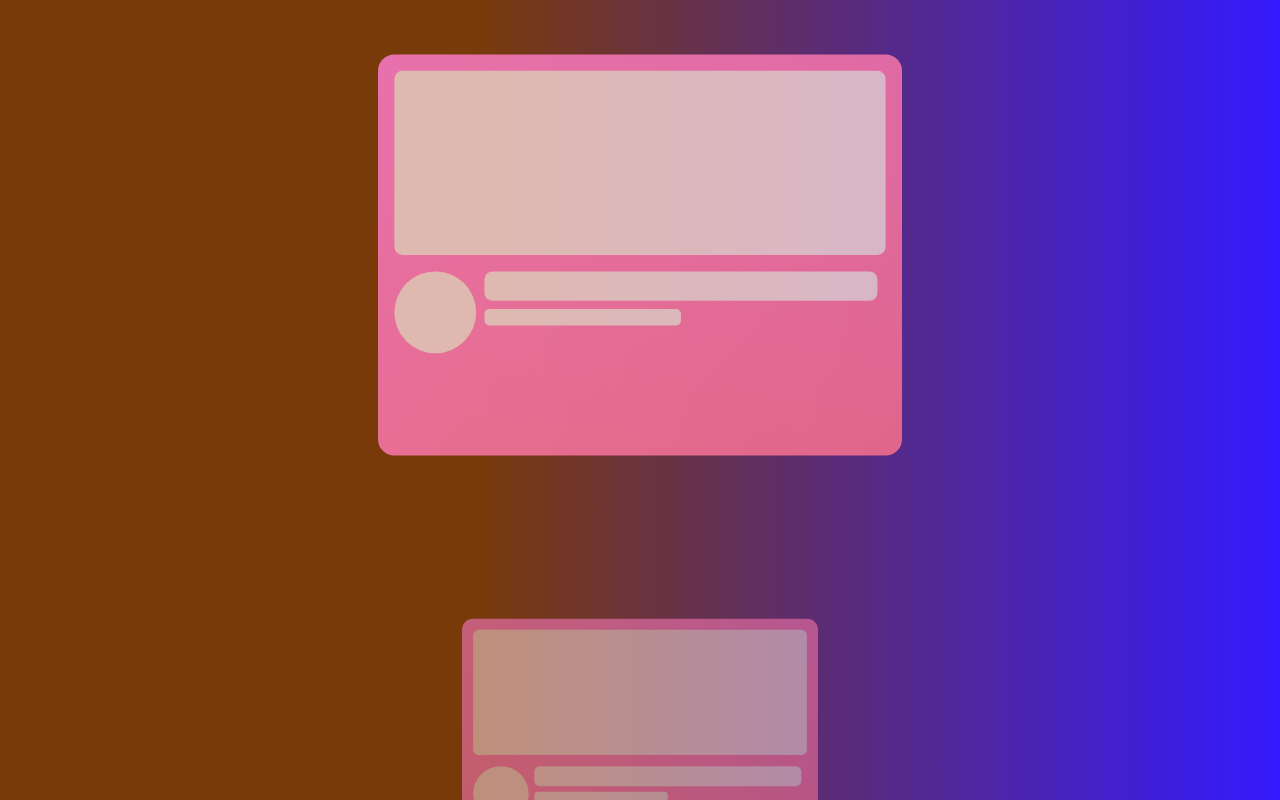
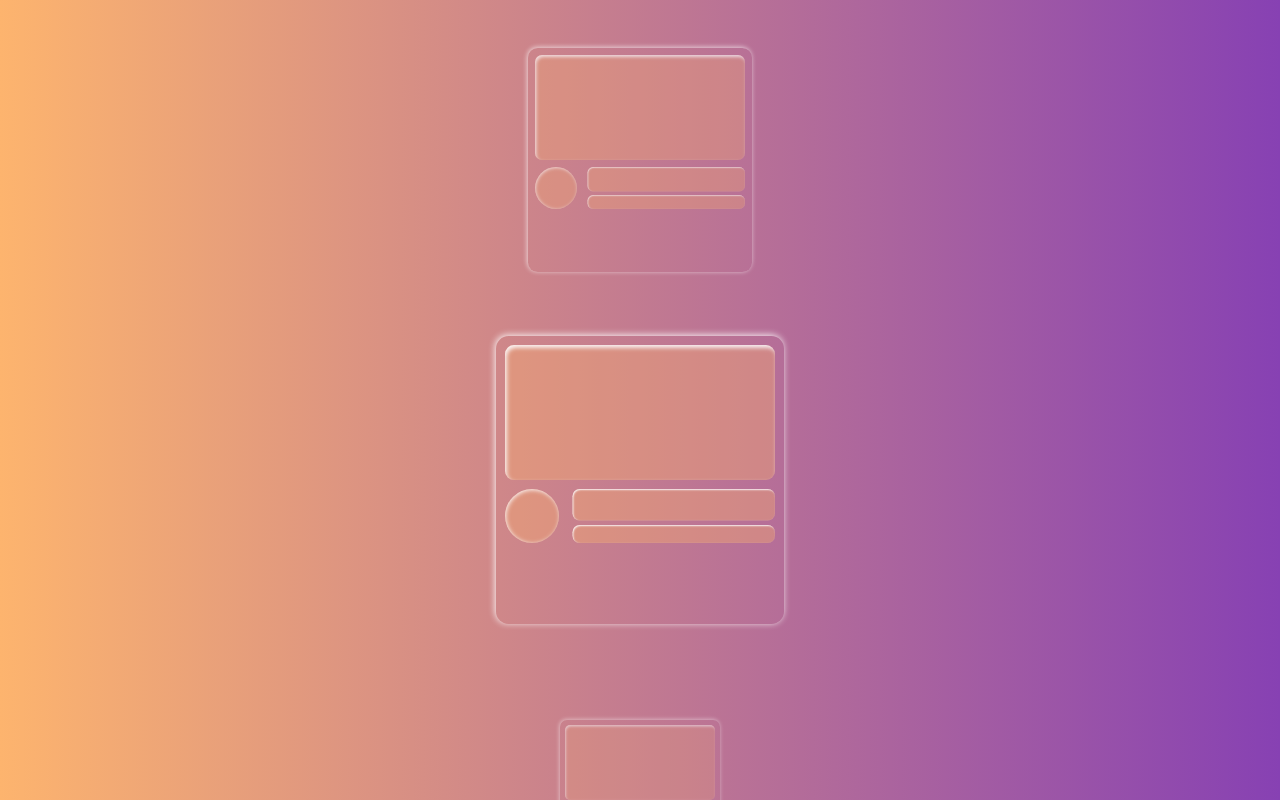
Before and after one commit to rahul-431/animation_ex1, a plain HTML site: page index.html in a window 1280 px wide. Drawn offline with Linux system fonts and the light colour scheme.

Commit message:
change css

```diff
--- a/index.html
+++ b/index.html
@@ -1,67 +1,80 @@
 <!DOCTYPE html>
 <html lang="en">
-
   <head>
-    <meta charset="UTF-8">
-    <meta name="viewport" content="width=device-width, initial-scale=1.0">
+    <meta charset="UTF-8" />
+    <meta name="viewport" content="width=device-width, initial-scale=1.0" />
     <title>Animated Vertical Cards</title>
-    <link rel="stylesheet" href="style.css">
+    <link rel="stylesheet" href="style.css" />
   </head>
 
   <body>
     <div class="container">
-        <div class="card" data-index="0">
-            <div class="image"></div>
-            <div class="profile-info">
+      <!-- card 1 -->
+      <div class="card">
+        <div class="card_image"></div>
+        <div class="card_detail">
+          <div class="card_user_profile">
             <div class="profile"></div>
-                <div class="profile-detail">
+          </div>
+          <div class="card_user_info">
             <div class="username"></div>
-                    <div class="profile-date"></div>
+            <div class="contact"></div>
           </div>
         </div>
       </div>
-        <div class="card" data-index="0">
-            <div class="image"></div>
-            <div class="profile-info">
+      <!-- card 2 -->
+      <div class="card">
+        <div class="card_image"></div>
+        <div class="card_detail">
+          <div class="card_user_profile">
             <div class="profile"></div>
-                <div class="profile-detail">
+          </div>
+          <div class="card_user_info">
             <div class="username"></div>
-                    <div class="profile-date"></div>
+            <div class="contact"></div>
           </div>
         </div>
       </div>
-        <div class="card" data-index="0">
-            <div class="image"></div>
-            <div class="profile-info">
+      <!-- card3 -->
+      <div class="card">
+        <div class="card_image"></div>
+        <div class="card_detail">
+          <div class="card_user_profile">
             <div class="profile"></div>
-                <div class="profile-detail">
+          </div>
+          <div class="card_user_info">
             <div class="username"></div>
-                    <div class="profile-date"></div>
+            <div class="contact"></div>
           </div>
         </div>
       </div>
-        <div class="card" data-index="0">
-            <div class="image"></div>
-            <div class="profile-info">
+      <!-- card4 -->
+      <div class="card">
+        <div class="card_image"></div>
+        <div class="card_detail">
+          <div class="card_user_profile">
             <div class="profile"></div>
-                <div class="profile-detail">
+          </div>
+          <div class="card_user_info">
             <div class="username"></div>
-                    <div class="profile-date"></div>
+            <div class="contact"></div>
           </div>
         </div>
       </div>
-        <div class="card" data-index="0">
-            <div class="image"></div>
-            <div class="profile-info">
+      <!-- card5 -->
+      <div class="card">
+        <div class="card_image"></div>
+        <div class="card_detail">
+          <div class="card_user_profile">
             <div class="profile"></div>
-                <div class="profile-detail">
+          </div>
+          <div class="card_user_info">
             <div class="username"></div>
-                    <div class="profile-date"></div>
+            <div class="contact"></div>
           </div>
         </div>
       </div>
     </div>
     <script src="script.js"></script>
   </body>
-
 </html>
--- a/style.css
+++ b/style.css
@@ -1,84 +1,83 @@
 body {
-  margin: 0;
-  padding: 0;
+  margin: 0 auto;
   font-family: Arial, sans-serif;
-  display: flex;
-  justify-content: center;
-  align-items: center;
+  /* display: flex; */
+  /* justify-content: center; */
+  /* align-items: center; */
   height: 100vh;
   background: linear-gradient(
     90deg,
-    rgba(121, 58, 9, 1) 37%,
-    rgba(29, 0, 255, 0.8995973389355743) 100%
+    rgba(253, 180, 110, 1) 0%,
+    rgba(135, 65, 179, 1) 100%
   );
 }
 
 .container {
+  position: relative;
   width: 100%;
   height: 100%;
   overflow-y: auto;
+  justify-items: center;
 }
 
 .card {
-  scroll-snap-align: center;
-  margin: 10px auto;
-  width: 600px;
-  height: 450px;
-  background: linear-gradient(135deg, #ff7ed3, #ff758c);
-  border-radius: 20px;
-  color: white;
-  font-size: 1.5rem;
-  font-weight: bold;
+  width: 300px;
+  height: 300px;
   display: flex;
-  padding: 20px;
   flex-direction: column;
-  align-items: center;
-  transition: transform 0.2s ease, opacity 0.4s ease;
-  opacity: 0.2;
+  padding: 10px;
+  border-radius: 14px;
+  gap: 10px;
+  box-shadow: -1px -1px 8px white;
+  opacity: 0.3;
+  transition: transform 0.2s ease opacity 0.4s ease;
 }
-.image {
+
+.card.focused {
+  transform: scale(1.4);
+  opacity: 1;
+}
+.card_image {
   width: 100%;
   height: 50%;
-  /* border: 2px solid white; */
   border-radius: 10px;
-  background-color: #f6d6d6;
+  background-color: rgba(253, 180, 110, 0.4);
+  box-shadow: 2px 3px 5px white inset;
 }
-.profile-info {
+.card_detail {
   width: 100%;
+  height: auto;
   display: flex;
-  flex-direction: row;
-  margin-top: 20px;
+}
+.card_user_profile {
+  width: 25%;
 }
 .profile {
-  width: 100px;
-  height: 100px;
+  width: 60px;
+  height: 60px;
   border-radius: 100%;
-  /* border: 1px solid white; */
-  background-color: #f6d6d6;
+  background-color: rgba(253, 180, 110, 0.4);
+  box-shadow: 1px 1px 5px white inset;
 }
-.profile-detail {
-  width: 80%;
-  height: 100px;
-  margin-left: 10px;
+.card_user_info {
+  width: 75%;
+  height: 60px;
   border-radius: 10px;
-  /* border: 1px solid white; */
   display: flex;
   flex-direction: column;
-  gap: 10px;
+  gap: 5px;
 }
 .username {
   width: 100%;
-  height: 36px;
-  border-radius: 10px;
-  background-color: #f6d6d6;
+  height: 35px;
+  border-radius: 8px;
+  background-color: rgba(253, 180, 110, 0.4);
+  box-shadow: 1px 1px 2px white inset;
 }
-.profile-date {
-  width: 50%;
+.contact {
+  width: 100%;
   height: 20px;
-  border-radius: 6px;
-  background-color: #f6d6d6;
+  border-radius: 8px;
+  background-color: rgba(253, 180, 110, 0.4);
+  box-shadow: 1px 1px 2px white inset;
 }
-.card.focused {
-  transform: scale(2);
-  opacity: 1;
-}
```
Lines whose indentation alone changed are shown as unchanged.
